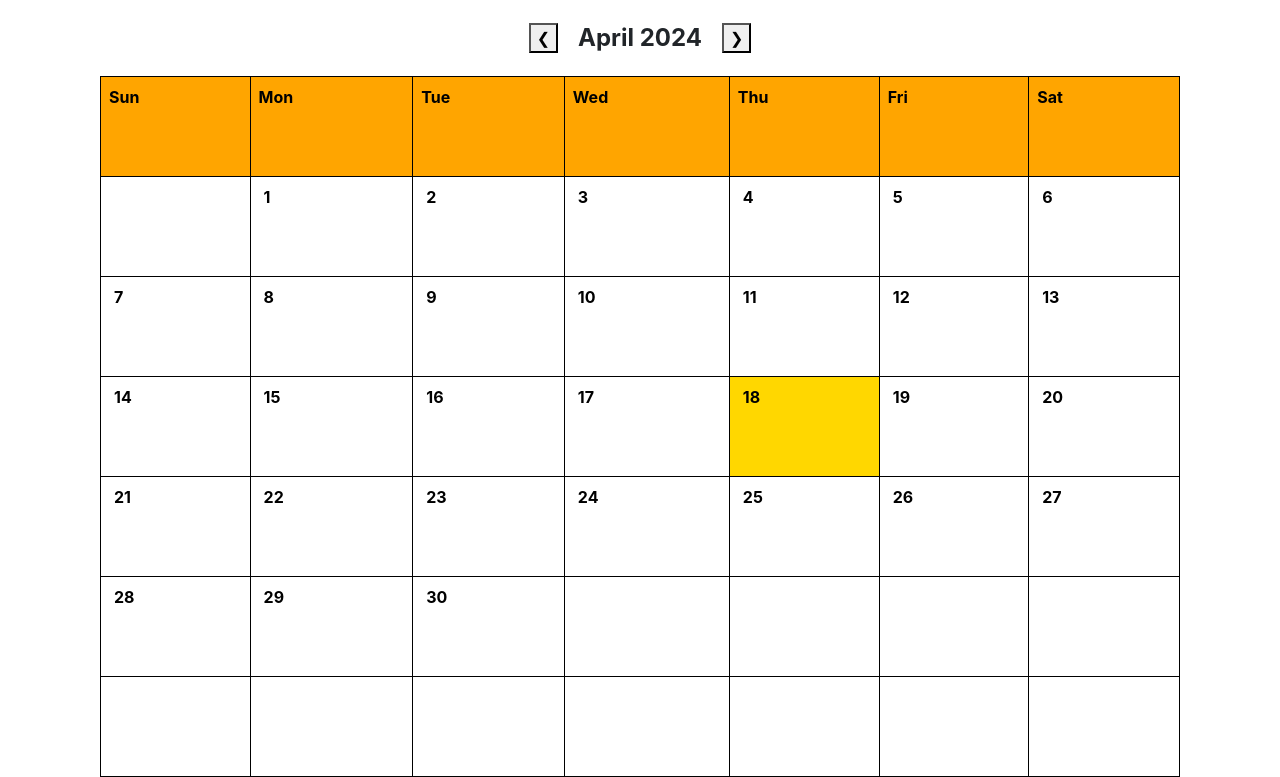
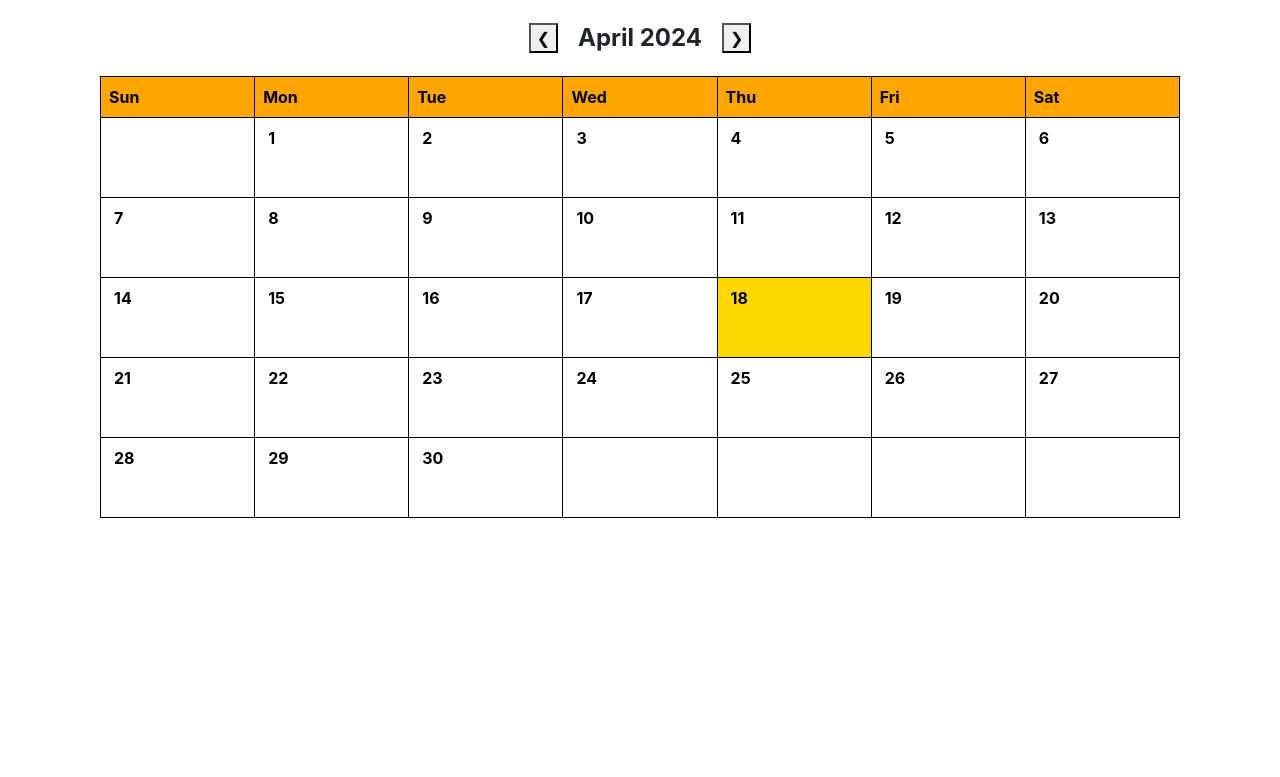
Before and after one commit to PatrickKallenbach/CENGroup6Project, a Flask app: page / in a window 1280 px wide. Shown: the part 56-833 px from the top of the page. After the commit the page ends 574 px from the top, so only its background shows below. Run offline with Flask 3, Linux system fonts and the light colour scheme; a user stored in the database is signed in; some libraries are stand-ins or nearby versions.

Commit message:
testing dynamic calendar sizes

```diff
--- a/website/templates/home.html
+++ b/website/templates/home.html
@@ -20,7 +20,8 @@
             text-align: left;
             padding: 8px;
             vertical-align: top;
-            height: 100px; /* Adjust height for better cell division */
+            height: 100%; /* Adjust height for better cell division */
+            width: 10%
         }
 
         .highlight {
@@ -38,6 +39,12 @@
 
         .calendar-container {
             padding-top: 10px;
+        }
+
+        .table-header {
+            height: 10px;
+            background: orange;
+            color: black;
         }
 
         .date-number {
@@ -59,7 +66,7 @@
         <div class="calendar-container">
             <table>
                 <thead>
-                    <tr style="background: orange; color: black;">
+                    <tr class="table-header">
                         <th>Sun</th>
                         <th>Mon</th>
                         <th>Tue</th>
@@ -111,9 +118,13 @@
         let calendarBody = document.getElementById("calendarBody");
         calendarBody.innerHTML = ""; // Clear the previous cells
 
+        let numRows = Math.ceil((startDay + daysInMonth)/7);
+
         let date = 1;
-        for (let i = 0; i < 6; i++) { // Calendar has at max 6 rows
+        for (let i = 0; i < numRows; i++) { // Calendar has at max 6 rows
             let row = document.createElement("tr");
+            row.style.height = `${Math.ceil(50/numRows)}vh`;
+            //row.style.height = '10vh';
             for (let j = 0; j < 7; j++) {
                 let cell = document.createElement("td");
                 if (i === 0 && j < startDay || date > daysInMonth) {
```
Also changed, not shown: instance/database.db.
